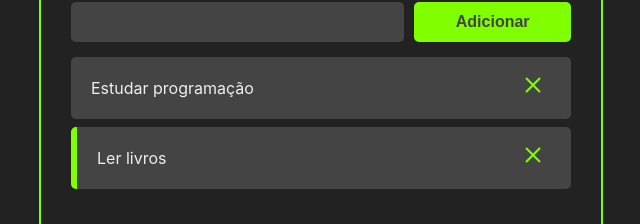
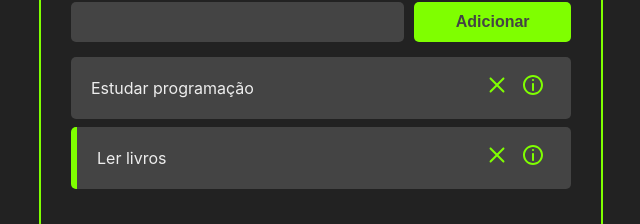
Before and after one commit to sdrashen/react-first-steps, a React (Create React App) app: page / in a window 1280 px wide. Shown: the part 142-366 px from the top of the page, without its empty margins (319-959 px from the left). Built offline with nearby package versions, Linux system fonts and the light colour scheme.

Commit message:
created see task details button

```diff
--- a/src/components/Task.css
+++ b/src/components/Task.css
@@ -13,7 +13,8 @@
   cursor: pointer;
 }
 
-.remove-task-button {
+.remove-task-button,
+.see-task-details-button {
   background-color: #444;
   border: none;
   font-size: 24px;
--- a/src/components/Task.jsx
+++ b/src/components/Task.jsx
@@ -1,5 +1,5 @@
 import React from 'react'
-import { CgClose } from 'react-icons/cg'
+import { CgClose, CgInfo } from 'react-icons/cg'
 import './Task.css'
 
 const Task = ({ task, handleTaskClick, handleTaskDeletion }) => {
@@ -22,6 +22,12 @@
         >
           <CgClose />
         </button>
+        <button
+          className="see-task-details-button"
+          // onClick={}
+        >
+          <CgInfo />
+        </button>
       </div>
     </div>
   )
```
